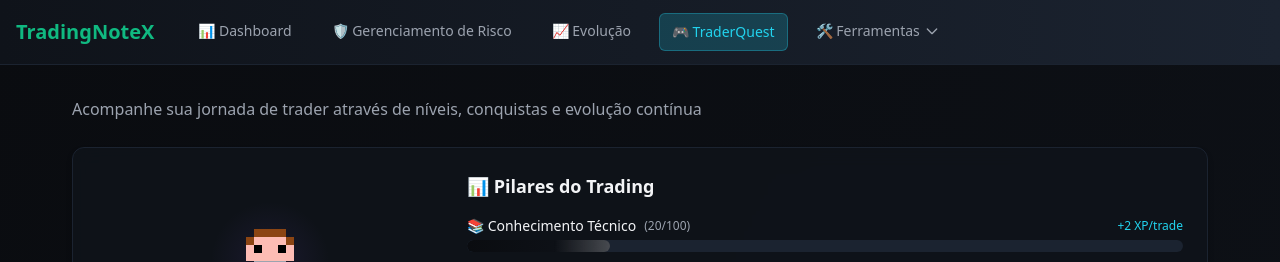
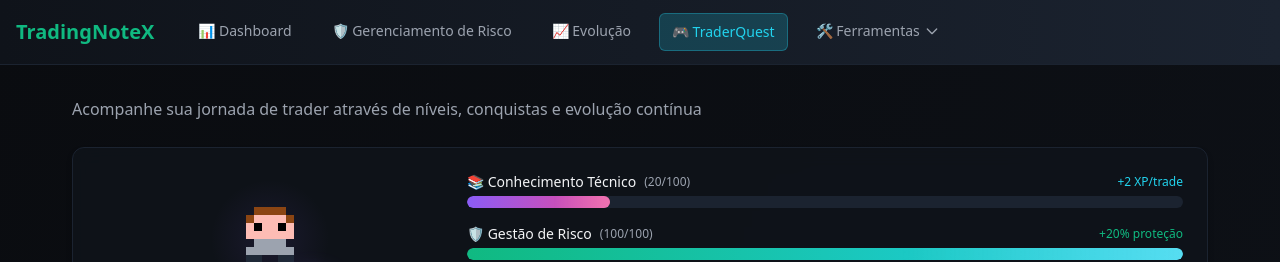
Before and after one commit to CleberDSantos/tradingnotex, an Angular app in the folder tradingnotex.webapp/: page /quest in a window 1280 px wide. Shown: the top 262 px of the page. Built offline with nearby package versions, Linux system fonts and the light colour scheme; no server answers; sample sign-in values are in the browser's storage.

Commit message:
Clean up trader quest UI and add purple/pink theme colors

```diff
--- a/tradingnotex.webapp/src/app/trader-quest/trader-quest.component.html
+++ b/tradingnotex.webapp/src/app/trader-quest/trader-quest.component.html
@@ -43,8 +43,6 @@
 
         <!-- Estatísticas Principais -->
         <div class="md:col-span-2 space-y-4">
-          <h3 class="text-lg font-semibold mb-3">📊 Pilares do Trading</h3>
-
           <!-- Conhecimento Técnico -->
           <div>
             <div class="flex justify-between items-center mb-1">
@@ -59,11 +57,9 @@
               }}</span>
             </div>
             <div class="pillar-bar">
-              <div
-                class="pillar-fill bg-gradient-to-r from-purple to-pink"
-                [style.width.%]="player.techScore"
-              ></div>
-            </div>
+  <div class="pillar-fill bg-gradient-to-r from-purple to-pink"
+       [style.width.%]="player.techScore"></div>
+</div>
           </div>
 
           <!-- Gestão de Risco -->
--- a/tradingnotex.webapp/src/index.html
+++ b/tradingnotex.webapp/src/index.html
@@ -22,7 +22,9 @@
             good: '#10b981',
             bad:  '#ef4444',
             accent: '#f59e0b',
-            cyanx: '#22d3ee'
+            cyanx: '#22d3ee',
+             purple: '#8b5cf6',
+          pink: '#ec4899'
           },
           animation: {
             'fade-in': 'fadeIn 0.5s ease-in-out',
```
Also changed, not shown: tradingnotex.webapp/src/app/trader-quest/trader-quest.component.scss (line endings or trailing spaces).
